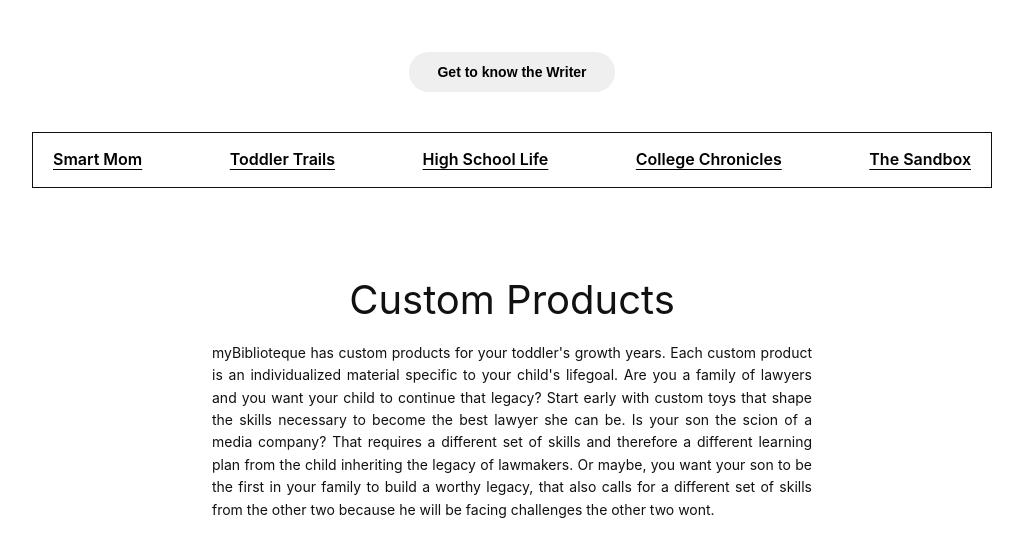
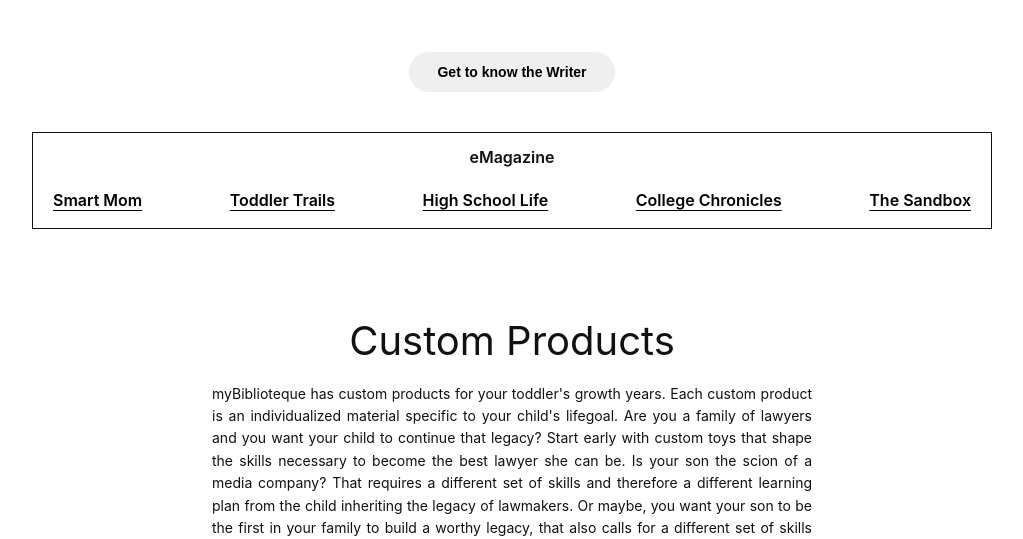
Before and after one commit to ritaeloisacorpuz/mybibliotequetestsite1, a plain HTML site: page ezine-toddler.html in a window 1280 px wide. Shown: the part 2680-3219 px from the top of the page, without its empty margins (128-1151 px from the left). Drawn offline with Linux system fonts and the light colour scheme.

Commit message:
Enhance accessibility for category navigation
Added aria-label and category heading to navigation.

```diff
--- a/ezine-toddler.html
+++ b/ezine-toddler.html
@@ -321,7 +321,8 @@ Toddler Trails provides children's educational tools for mothers who believe in
   <a href="career.html">
     <button class="btn-pill">Get to know the Writer</button>
   </a>
-<nav class="category-links">
+  <nav class="category-links" aria-label="eMagazine">
+    <span class="category-heading">eMagazine</span>
       <a href="ezine-mom.html">Smart Mom</a>
       <a href="ezine-toddler.html">Toddler Trails</a>
       <a href="ezine-highschool.html">High School Life</a>
```
